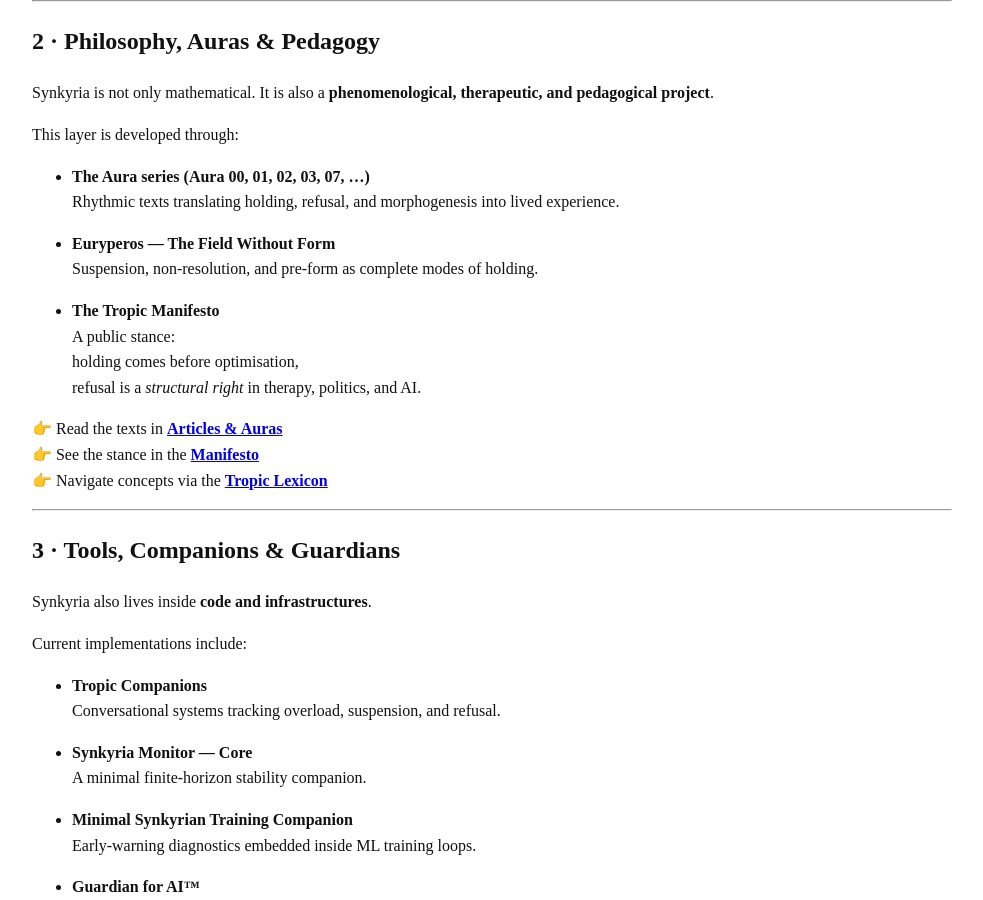
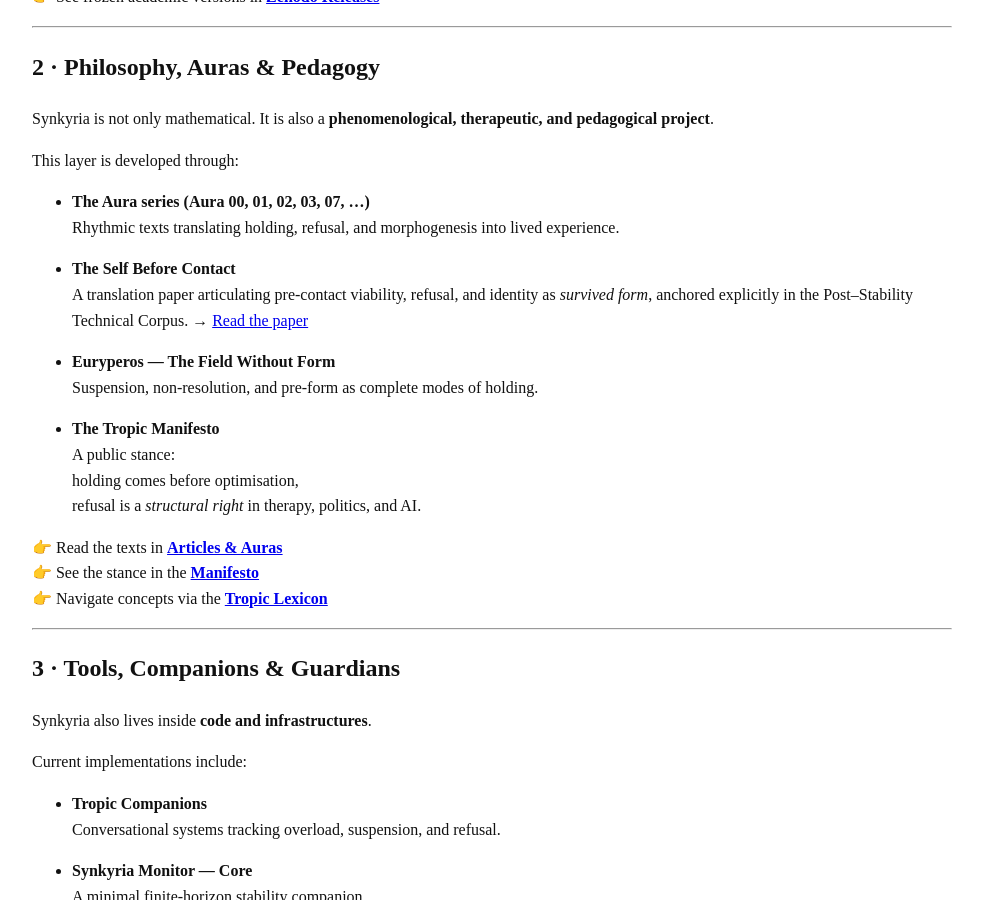
Before and after one commit to synkyria/synkyria.github.io, a Jekyll site: the page built from index.md, in a window 1280 px wide and 900 px high, scrolled down 1515 px. Shown: the whole window, without its empty margins (148-1131 px from the left). Built offline with Jekyll 4.4.1, drawn with Linux system fonts in a browser that asks for light colours; some of the changed text lies outside the part shown.

Commit message:
Update index.md

```diff
--- a/index.md
+++ b/index.md
@@ -16,6 +16,7 @@ before they either **break** or **transform**.
 ## Start Here
 
 - **[How to Read Synkyria](/how-to-read/)** — orientation guide for new readers
+- **[Post–Stability Technical Corpus](/corpus/post-stability/)** — canonical verification backbone
 - **[Library](/library/)** — complete catalogue of papers, notes, and tools
 - **[Zenodo Releases](/library/zenodo/)** — citable, frozen academic records
 
@@ -81,6 +82,12 @@ This layer is developed through:
 - **The Aura series (Aura 00, 01, 02, 03, 07, …)**
   Rhythmic texts translating holding, refusal, and morphogenesis
   into lived experience.
+
+- **The Self Before Contact**
+  A translation paper articulating pre-contact viability, refusal,
+  and identity as *survived form*, anchored explicitly in the
+  Post–Stability Technical Corpus.
+  → [Read the paper](/papers/self-before-contact/)
 
 - **Euryperos — The Field Without Form**
   Suspension, non-resolution, and pre-form as complete modes of holding.
```
